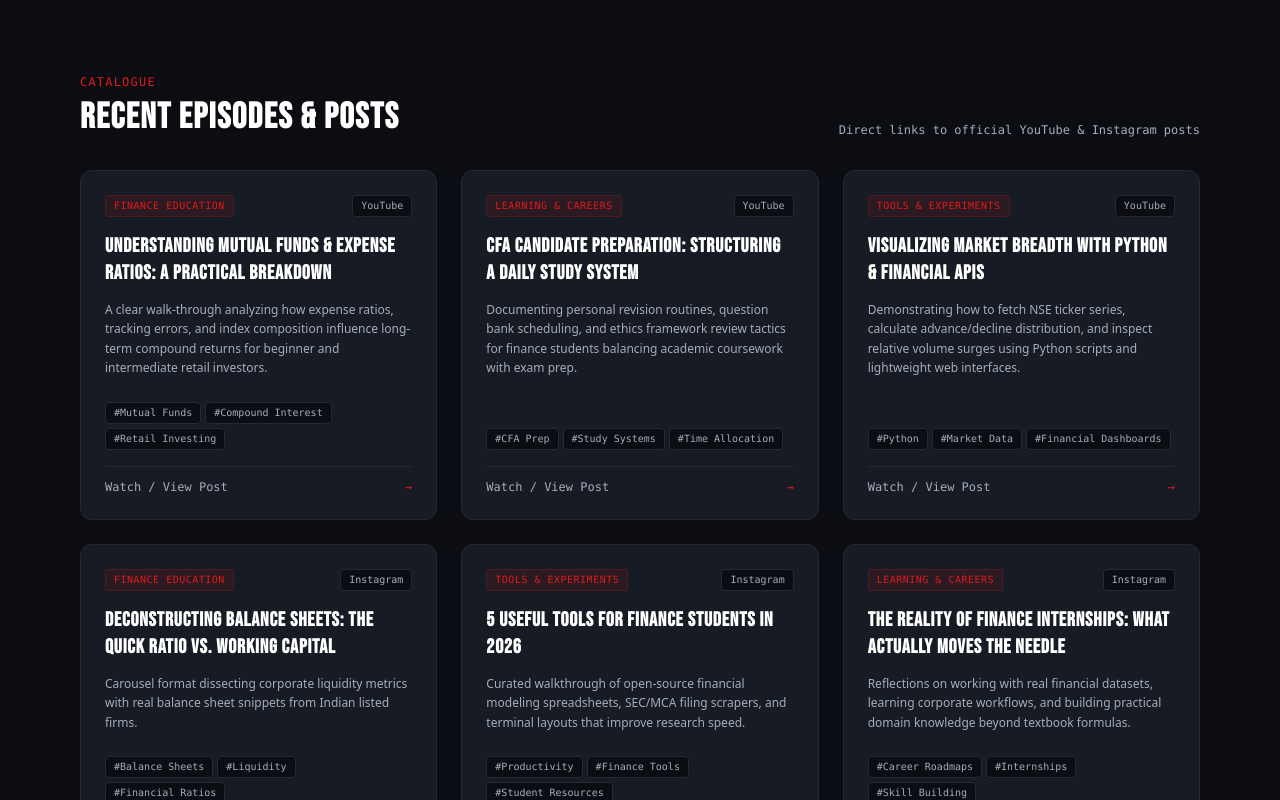
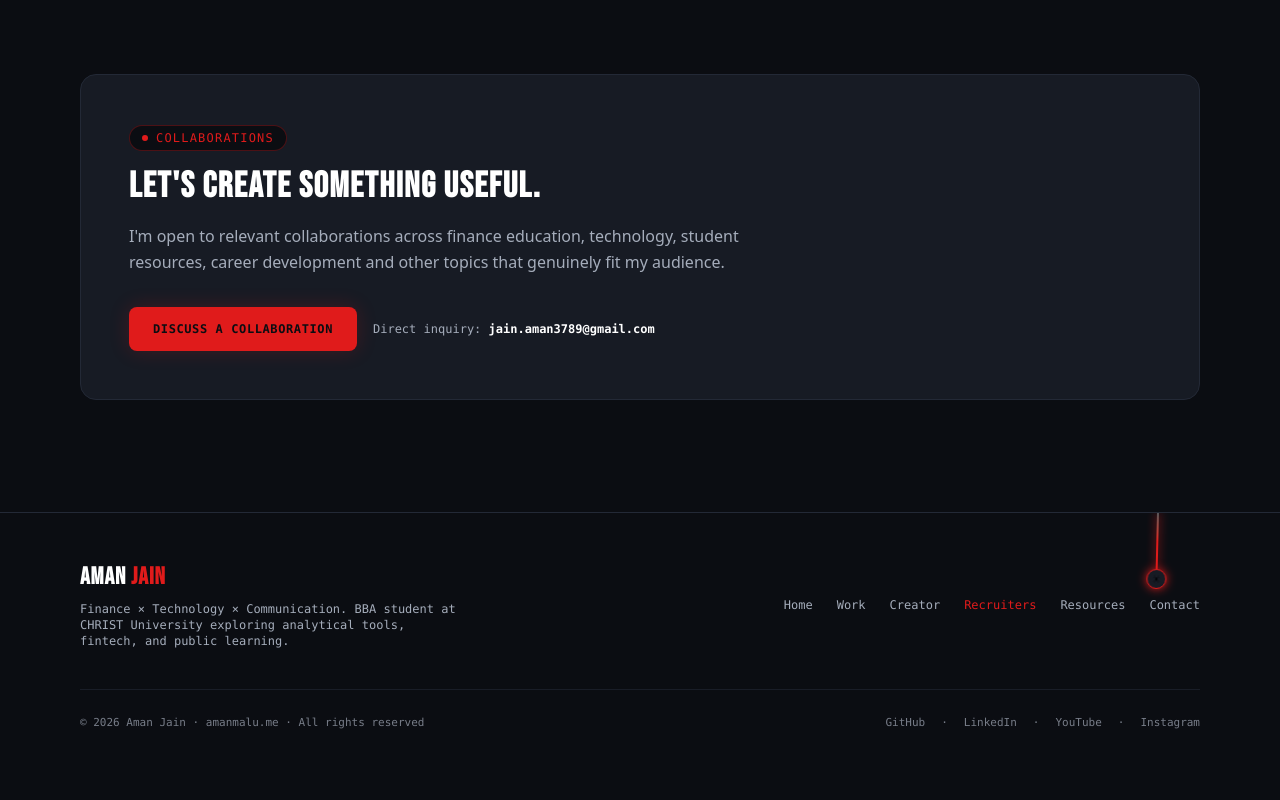
Before and after one commit to aman482006-beep/Oatish-webiste, a Next.js app: page /creator in a window 1280 px wide. Shown: the part 940-1740 px from the top of the page. After the commit the page ends 1703 px from the top, so only its background shows below. Built offline with nearby package versions, Linux system fonts and the light colour scheme.

Commit message:
Remove unverified featured content cards

```diff
--- a/src/app/creator/page.tsx
+++ b/src/app/creator/page.tsx
@@ -1,79 +1,4 @@
 "use client";
-
-import Link from "next/link";
-
-interface ContentItem {
-  id: string;
-  title: string;
-  category: "Finance Education" | "Learning & Careers" | "Tools & Experiments";
-  platform: "YouTube" | "Instagram";
-  url: string;
-  summary: string;
-  topics: string[];
-}
-
-const featuredContent: ContentItem[] = [
-  {
-    id: "content-1",
-    title: "Understanding Mutual Funds & Expense Ratios: A Practical Breakdown",
-    category: "Finance Education",
-    platform: "YouTube",
-    url: "https://www.youtube.com/@AmanJain-4",
-    summary:
-      "A clear walk-through analyzing how expense ratios, tracking errors, and index composition influence long-term compound returns for beginner and intermediate retail investors.",
-    topics: ["Mutual Funds", "Compound Interest", "Retail Investing"],
-  },
-  {
-    id: "content-2",
-    title: "CFA Candidate Preparation: Structuring a Daily Study System",
-    category: "Learning & Careers",
-    platform: "YouTube",
-    url: "https://www.youtube.com/@AmanJain-4",
-    summary:
-      "Documenting personal revision routines, question bank scheduling, and ethics framework review tactics for finance students balancing academic coursework with exam prep.",
-    topics: ["CFA Prep", "Study Systems", "Time Allocation"],
-  },
-  {
-    id: "content-3",
-    title: "Visualizing Market Breadth with Python & Financial APIs",
-    category: "Tools & Experiments",
-    platform: "YouTube",
-    url: "https://www.youtube.com/@AmanJain-4",
-    summary:
-      "Demonstrating how to fetch NSE ticker series, calculate advance/decline distribution, and inspect relative volume surges using Python scripts and lightweight web interfaces.",
-    topics: ["Python", "Market Data", "Financial Dashboards"],
-  },
-  {
-    id: "content-4",
-    title: "Deconstructing Balance Sheets: The Quick Ratio vs. Working Capital",
-    category: "Finance Education",
-    platform: "Instagram",
-    url: "https://www.instagram.com/aman.ja1n/",
-    summary:
-      "Carousel format dissecting corporate liquidity metrics with real balance sheet snippets from Indian listed firms.",
-    topics: ["Balance Sheets", "Liquidity", "Financial Ratios"],
-  },
-  {
-    id: "content-5",
-    title: "5 Useful Tools for Finance Students in 2026",
-    category: "Tools & Experiments",
-    platform: "Instagram",
-    url: "https://www.instagram.com/aman.ja1n/",
-    summary:
-      "Curated walkthrough of open-source financial modeling spreadsheets, SEC/MCA filing scrapers, and terminal layouts that improve research speed.",
-    topics: ["Productivity", "Finance Tools", "Student Resources"],
-  },
-  {
-    id: "content-6",
-    title: "The Reality of Finance Internships: What Actually Moves the Needle",
-    category: "Learning & Careers",
-    platform: "Instagram",
-    url: "https://www.instagram.com/aman.ja1n/",
-    summary:
-      "Reflections on working with real financial datasets, learning corporate workflows, and building practical domain knowledge beyond textbook formulas.",
-    topics: ["Career Roadmaps", "Internships", "Skill Building"],
-  },
-];
 
 export default function CreatorPage() {
   return (
@@ -97,7 +22,7 @@ export default function CreatorPage() {
               href="https://www.youtube.com/@AmanJain-4"
               target="_blank"
               rel="noopener noreferrer"
-              className="px-6 py-3 rounded-lg bg-[var(--tech-accent)] text-[#0B0D12] font-mono text-xs uppercase tracking-wider font-bold hover:bg-[var(--tech-accent-hover)] transition-all flex items-center gap-2 shadow-[0_0_20px_rgba(255,133,71,0.25)]"
+              className="px-6 py-3 rounded-lg bg-[var(--tech-accent)] text-[#0B0D12] font-mono text-xs uppercase tracking-wider font-bold hover:bg-[var(--tech-accent-hover)] transition-all flex items-center gap-2 shadow-[0_0_20px_rgba(224,27,27,0.25)]"
             >
               <span>Subscribe on YouTube</span>
               <span className="font-sans font-bold">↗</span>
@@ -159,68 +84,6 @@ export default function CreatorPage() {
           </div>
         </div>
 
-        {/* Section C: Featured Content */}
-        <div className="mb-20">
-          <div className="flex flex-col sm:flex-row sm:items-end justify-between mb-8 gap-4">
-            <div>
-              <div className="text-xs font-mono uppercase tracking-widest text-[var(--tech-accent)] mb-2">CATALOGUE</div>
-              <h2 className="text-3xl sm:text-4xl font-bold font-display text-white">Recent Episodes & Posts</h2>
-            </div>
-            <div className="text-xs font-mono text-[var(--tech-text-muted)]">
-              Direct links to official YouTube & Instagram posts
-            </div>
-          </div>
-
-          <div className="grid grid-cols-1 md:grid-cols-2 lg:grid-cols-3 gap-6">
-            {featuredContent.map((item) => (
-              <a
-                key={item.id}
-                href={item.url}
-                target="_blank"
-                rel="noopener noreferrer"
-                className="p-6 rounded-xl bg-[var(--tech-card)] border border-[#232936] hover:border-[var(--tech-accent)]/50 transition-all duration-300 flex flex-col justify-between group hover:shadow-lg"
-              >
-                <div>
-                  <div className="flex items-center justify-between mb-4">
-                    <span className="text-[10px] font-mono uppercase tracking-wider text-[var(--tech-accent)] bg-[var(--tech-accent)]/10 px-2 py-0.5 rounded border border-[var(--tech-accent)]/20">
-                      {item.category}
-                    </span>
-                    <span className="text-[10px] font-mono text-[var(--tech-text-muted)] bg-[var(--tech-bg)] px-2 py-0.5 rounded border border-[#232936]">
-                      {item.platform}
-                    </span>
-                  </div>
-
-                  <h3 className="text-xl font-bold font-display text-white group-hover:text-[var(--tech-accent)] transition-colors mb-3 leading-snug">
-                    {item.title}
-                  </h3>
-
-                  <p className="text-xs text-[var(--tech-text-muted)] leading-relaxed font-sans mb-6">
-                    {item.summary}
-                  </p>
-                </div>
-
-                <div>
-                  <div className="flex flex-wrap gap-1 mb-4">
-                    {item.topics.map((t) => (
-                      <span
-                        key={t}
-                        className="text-[10px] font-mono px-2 py-0.5 rounded bg-[var(--tech-bg)] text-[var(--tech-text-muted)] border border-[#232936]"
-                      >
-                        #{t}
-                      </span>
-                    ))}
-                  </div>
-
-                  <div className="pt-3 border-t border-[#232936] flex items-center justify-between text-xs font-mono text-[var(--tech-text-muted)] group-hover:text-white transition-colors">
-                    <span>Watch / View Post</span>
-                    <span className="text-[var(--tech-accent)] group-hover:translate-x-1 transition-transform">→</span>
-                  </div>
-                </div>
-              </a>
-            ))}
-          </div>
-        </div>
-
         {/* Section E: Partnerships */}
         <div className="p-8 sm:p-12 rounded-2xl bg-[var(--tech-card)] border border-[#232936] relative overflow-hidden">
           <div className="relative z-10 max-w-2xl">
@@ -238,7 +101,7 @@ export default function CreatorPage() {
             <div className="flex flex-wrap items-center gap-4">
               <a
                 href="mailto:jain.aman3789@gmail.com?subject=Collaboration%20Inquiry%20-%20Aman%20Jain"
-                className="px-6 py-3.5 rounded-lg bg-[var(--tech-accent)] text-[#0B0D12] font-mono text-xs uppercase tracking-wider font-bold hover:bg-[var(--tech-accent-hover)] transition-all shadow-[0_0_20px_rgba(255,133,71,0.2)]"
+                className="px-6 py-3.5 rounded-lg bg-[var(--tech-accent)] text-[#0B0D12] font-mono text-xs uppercase tracking-wider font-bold hover:bg-[var(--tech-accent-hover)] transition-all shadow-[0_0_20px_rgba(224,27,27,0.2)]"
               >
                 Discuss a Collaboration
               </a>
```
